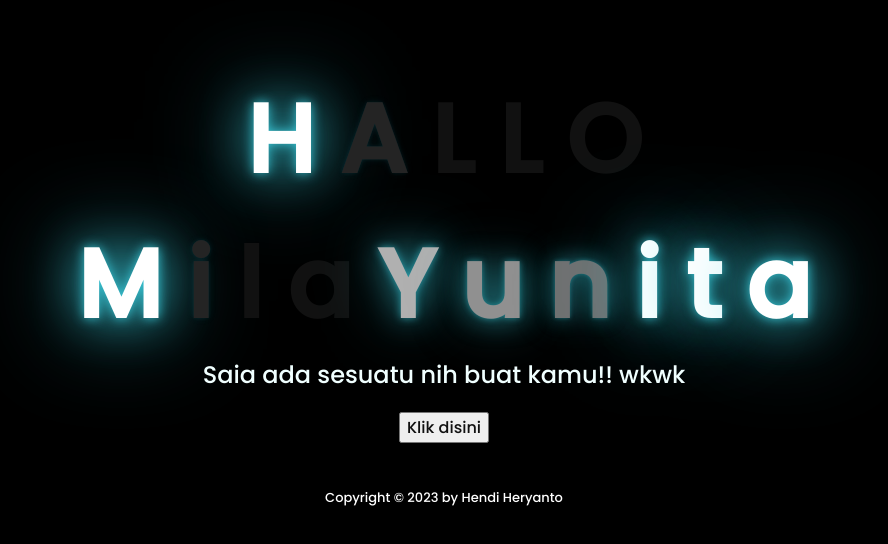
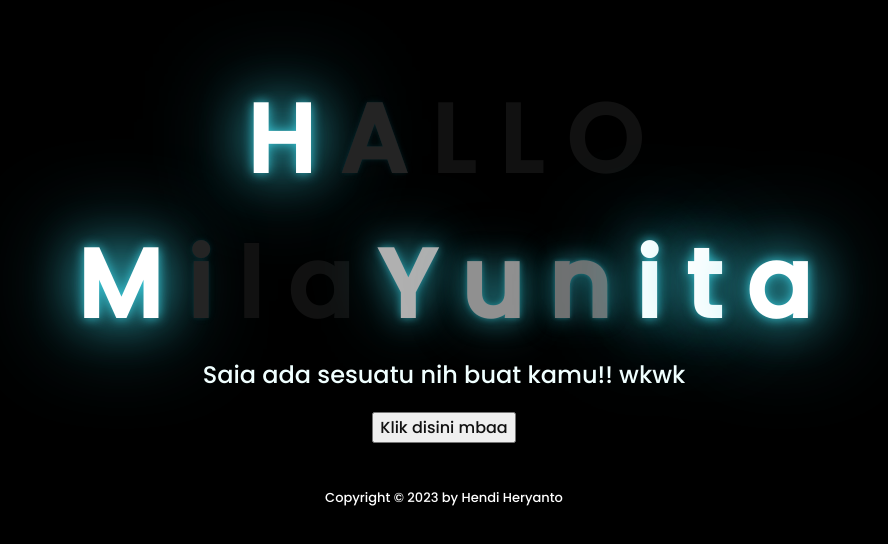
Before and after one commit to hendyherr/buatmila, a plain HTML site: page index.html in a window 1280 px wide. Shown: the part 112-656 px from the top of the page, without its empty margins (204-1092 px from the left). Drawn offline with Linux system fonts and the light colour scheme.

Commit message:
ganti tombol

```diff
--- a/index.html
+++ b/index.html
@@ -35,7 +35,7 @@
     </div>
     <div class="button">
         <button>
-            <a href="flower.html">Klik disini</a>
+            <a href="flower.html">Klik disini mbaa</a>
         </button>
 
     </div>
```
